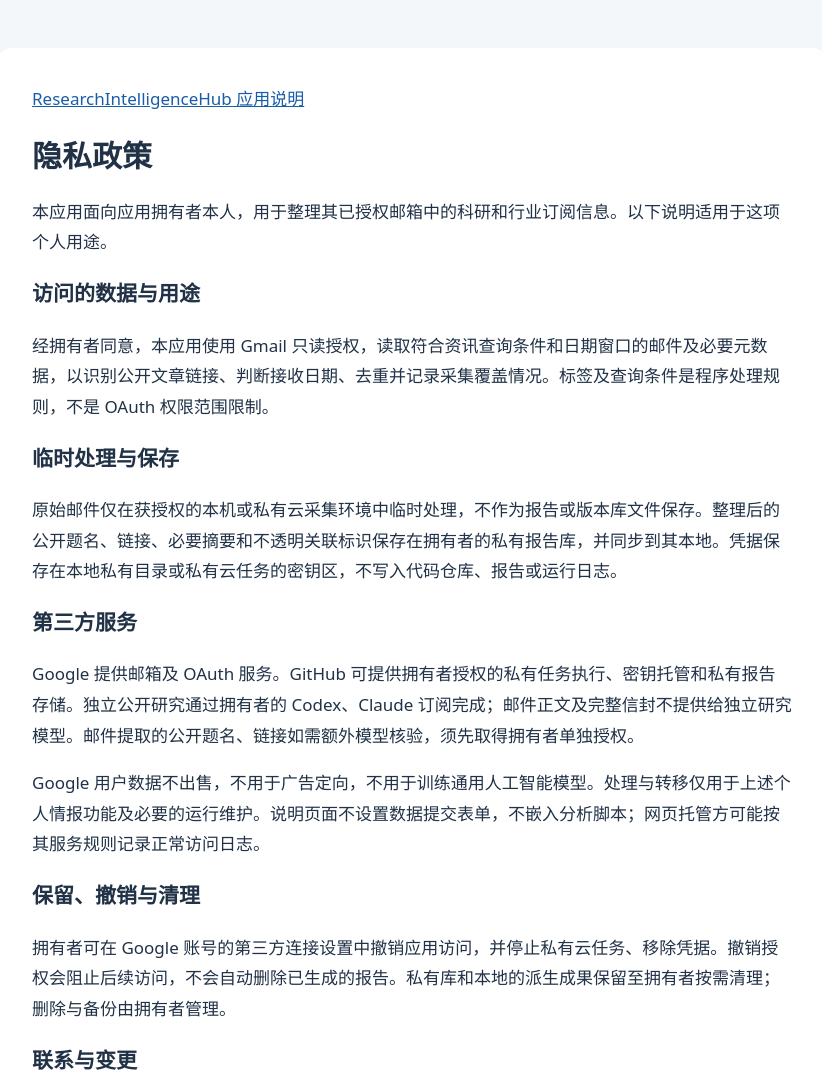
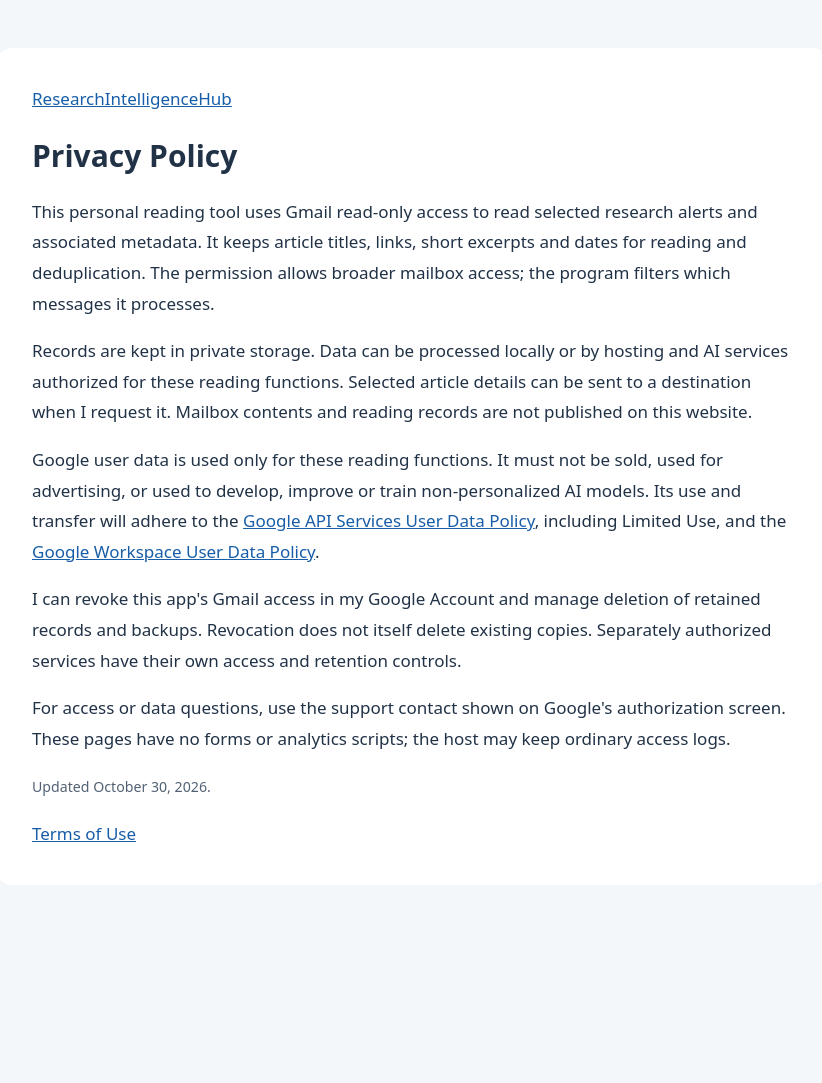
Before and after one commit to hochihkang/rih-oauth-info, a plain HTML site: page privacy.html in a window 1280 px wide. Shown: the top 1083 px of the page, without its empty margins (228-1050 px from the left). After the commit the page ends 933 px from the top, so only its background shows below. Drawn offline with Linux system fonts and the light colour scheme.

Commit message:
Simplify personal research reader information pages

```diff
--- a/privacy.html
+++ b/privacy.html
@@ -1,12 +1,10 @@
 <!doctype html>
-<html lang="zh-CN"><head><meta charset="utf-8"><meta name="viewport" content="width=device-width,initial-scale=1"><meta http-equiv="Content-Security-Policy" content="default-src 'none'; style-src 'unsafe-inline'; base-uri 'none'; form-action 'none'"><title>ResearchIntelligenceHub 隐私政策</title><style>body{font:17px/1.8 system-ui,sans-serif;color:#213247;background:#f4f7fa;margin:0}main{max-width:760px;margin:6vh auto;padding:36px;background:white;border-radius:16px}h1{font-size:30px;line-height:1.4}h2{font-size:21px}a{color:#175da8}small{color:#526274}@media(max-width:600px){main{margin:0;padding:24px;border-radius:0}}</style></head><body><main>
-<a href="index.html">ResearchIntelligenceHub 应用说明</a><h1>隐私政策</h1>
-<p>本应用面向应用拥有者本人，用于整理其已授权邮箱中的科研和行业订阅信息。以下说明适用于这项个人用途。</p>
-<h2>访问的数据与用途</h2><p>经拥有者同意，本应用使用 Gmail 只读授权，读取符合资讯查询条件和日期窗口的邮件及必要元数据，以识别公开文章链接、判断接收日期、去重并记录采集覆盖情况。标签及查询条件是程序处理规则，不是 OAuth 权限范围限制。</p>
-<h2>临时处理与保存</h2><p>原始邮件仅在获授权的本机或私有云采集环境中临时处理，不作为报告或版本库文件保存。整理后的公开题名、链接、必要摘要和不透明关联标识保存在拥有者的私有报告库，并同步到其本地。凭据保存在本地私有目录或私有云任务的密钥区，不写入代码仓库、报告或运行日志。</p>
-<h2>第三方服务</h2><p>Google 提供邮箱及 OAuth 服务。GitHub 可提供拥有者授权的私有任务执行、密钥托管和私有报告存储。独立公开研究通过拥有者的 Codex、Claude 订阅完成；邮件正文及完整信封不提供给独立研究模型。邮件提取的公开题名、链接如需额外模型核验，须先取得拥有者单独授权。</p>
-<p>Google 用户数据不出售，不用于广告定向，不用于训练通用人工智能模型。处理与转移仅用于上述个人情报功能及必要的运行维护。说明页面不设置数据提交表单，不嵌入分析脚本；网页托管方可能按其服务规则记录正常访问日志。</p>
-<h2>保留、撤销与清理</h2><p>拥有者可在 Google 账号的第三方连接设置中撤销应用访问，并停止私有云任务、移除凭据。撤销授权会阻止后续访问，不会自动删除已生成的报告。私有库和本地的派生成果保留至拥有者按需清理；删除与备份由拥有者管理。</p>
-<h2>联系与变更</h2><p>本应用仅供拥有者个人使用。关于访问或清理的联系入口，以 Google 授权页显示的支持邮箱为准。数据使用方式变化时，应先更新本政策及相应授权说明。</p>
-<p><small>更新日期：2026年10月29日。</small></p><a href="terms.html">服务条款与使用说明</a>
+<html lang="en"><head><meta charset="utf-8"><meta name="viewport" content="width=device-width,initial-scale=1"><meta http-equiv="Content-Security-Policy" content="default-src 'none'; style-src 'unsafe-inline'; base-uri 'none'; form-action 'none'"><title>ResearchIntelligenceHub | Privacy Policy</title><style>body{font:17px/1.8 system-ui,sans-serif;color:#213247;background:#f4f7fa;margin:0}main{max-width:760px;margin:6vh auto;padding:36px;background:white;border-radius:16px}h1{font-size:30px;line-height:1.4}h2{font-size:21px}a{color:#175da8}small{color:#526274}@media(max-width:600px){main{margin:0;padding:24px;border-radius:0}}</style></head><body><main>
+<a href="index.html">ResearchIntelligenceHub</a><h1>Privacy Policy</h1>
+<p>This personal reading tool uses Gmail read-only access to read selected research alerts and associated metadata. It keeps article titles, links, short excerpts and dates for reading and deduplication. The permission allows broader mailbox access; the program filters which messages it processes.</p>
+<p>Records are kept in private storage. Data can be processed locally or by hosting and AI services authorized for these reading functions. Selected article details can be sent to a destination when I request it. Mailbox contents and reading records are not published on this website.</p>
+<p>Google user data is used only for these reading functions. It must not be sold, used for advertising, or used to develop, improve or train non-personalized AI models. Its use and transfer will adhere to the <a href="https://developers.google.com/terms/api-services-user-data-policy">Google API Services User Data Policy</a>, including Limited Use, and the <a href="https://developers.google.com/workspace/workspace-api-user-data-developer-policy">Google Workspace User Data Policy</a>.</p>
+<p>I can revoke this app's Gmail access in my Google Account and manage deletion of retained records and backups. Revocation does not itself delete existing copies. Separately authorized services have their own access and retention controls.</p>
+<p>For access or data questions, use the support contact shown on Google's authorization screen. These pages have no forms or analytics scripts; the host may keep ordinary access logs.</p>
+<p><small>Updated October 30, 2026.</small></p><a href="terms.html">Terms of Use</a>
 </main></body></html>
```
Also changed, not shown: index.html (+6 -8 lines), terms.html (+4 -7 lines).
